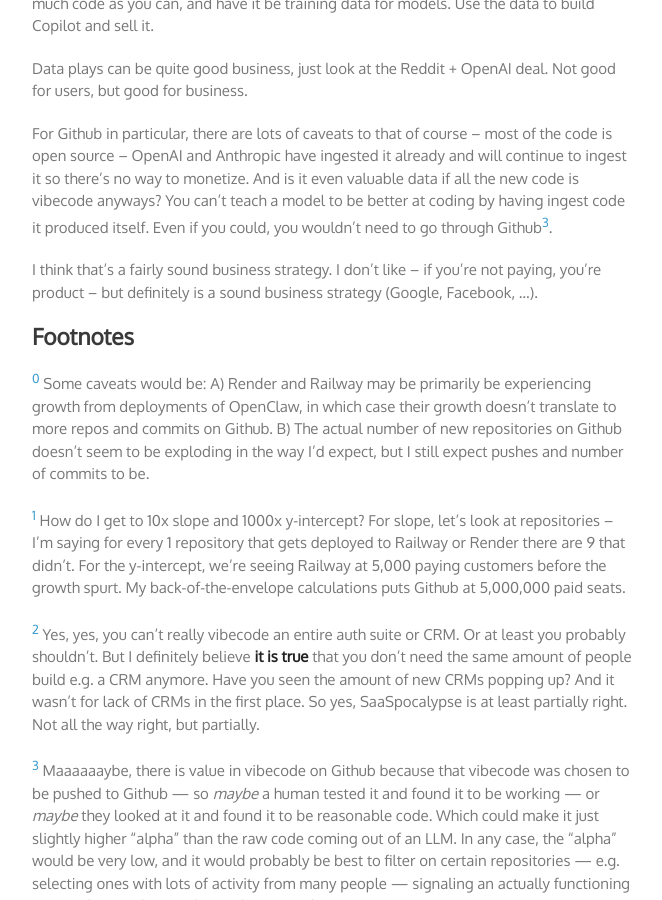
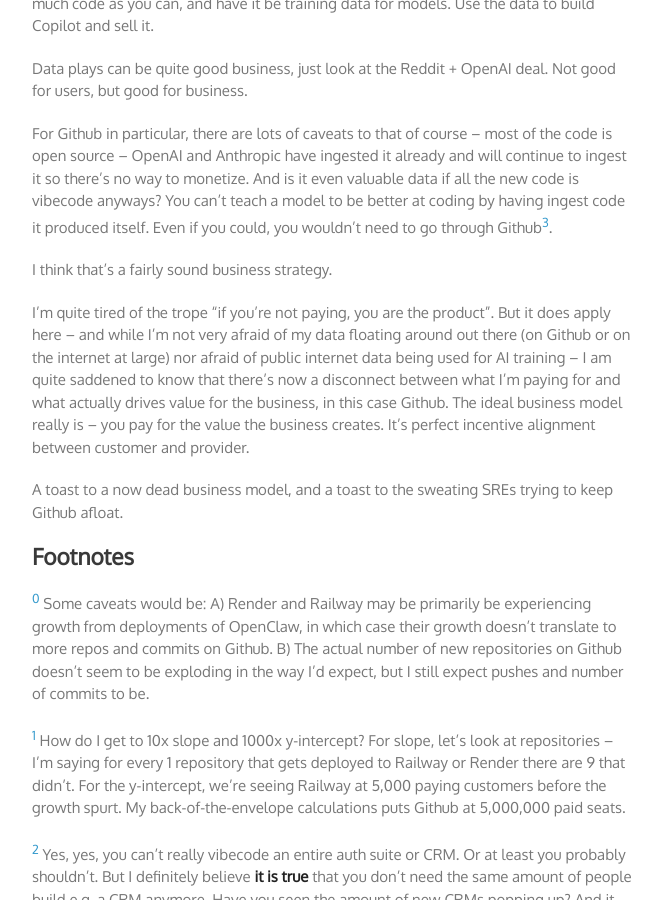
Before and after one commit to malthejorgensen/blagblogblag.com, a Jekyll site: the page built from _posts/2026-04-05-github-growth-and-business-model.md, in a window 1280 px wide and 900 px high, scrolled down 2197 px. Shown: the whole window, without its empty margins (308-970 px from the left). Built offline with Jekyll 4.4.1, drawn with Linux system fonts in a browser that asks for light colours; some web fonts are replaced.

Commit message:
2026-04-05 github: Add proper conclusion

```diff
--- a/_posts/2026-04-05-github-growth-and-business-model.md
+++ b/_posts/2026-04-05-github-growth-and-business-model.md
@@ -115,9 +115,20 @@
 model to be better at coding by having ingest code it produced itself. Even
 if you could, you wouldn’t need to go through Github<a name="ref-3" href="#footnote-3"><sup>3</sup></a>.
 
-I think that’s a fairly sound business strategy. I don’t like – if you’re not
-paying, you’re product – but definitely is a sound business strategy
-(Google, Facebook, …).
+I think that’s a fairly sound business strategy.
+
+I'm quite tired of the trope "if you’re not paying, you are the product". But
+it does apply here -- and while I'm not very afraid of my data floating
+around out there (on Github or on the internet at large) nor afraid of public
+internet data being used for AI training -- I am quite saddened to know that
+there's now a disconnect between what I'm paying for and what actually drives
+value for the business, in this case Github. The ideal business model really
+is -- you pay for the value the business creates. It's perfect incentive
+alignment between customer and provider.
+
+A toast to a now dead business model, and a toast to the sweating SREs
+trying to keep Github afloat.
+
 
 Footnotes
 ---------
```
